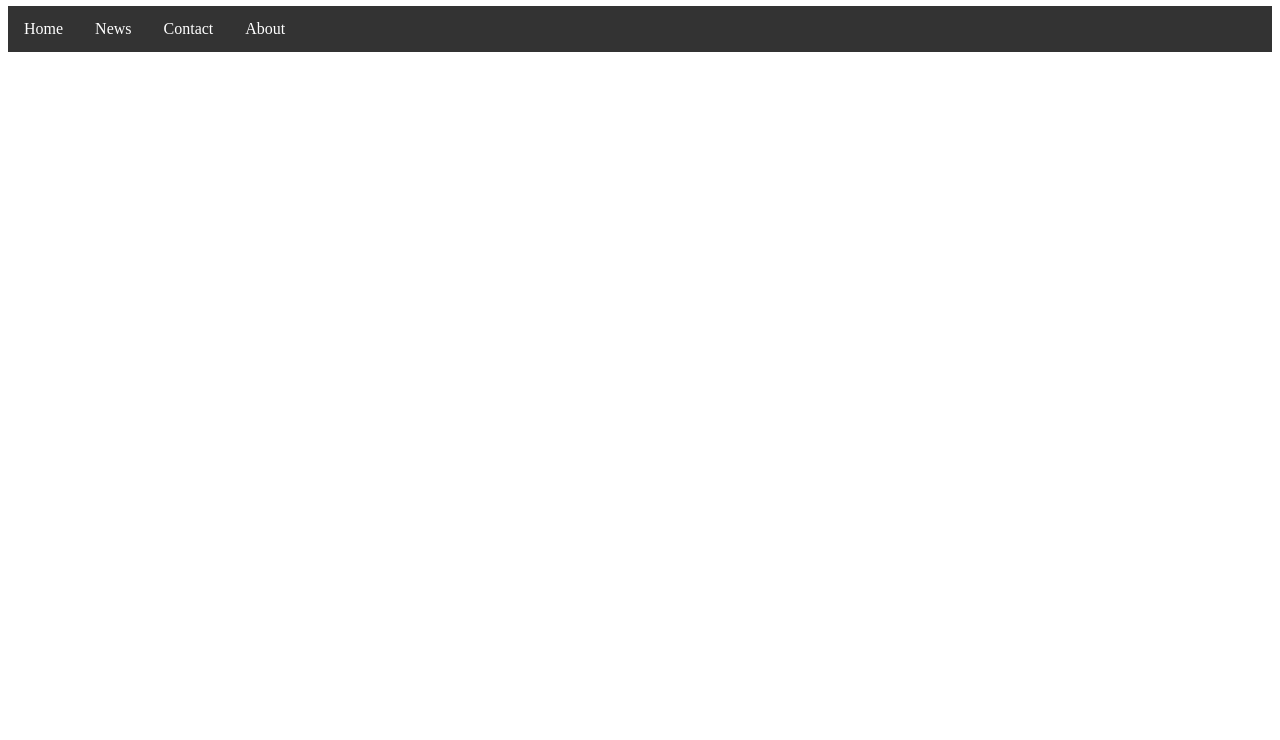
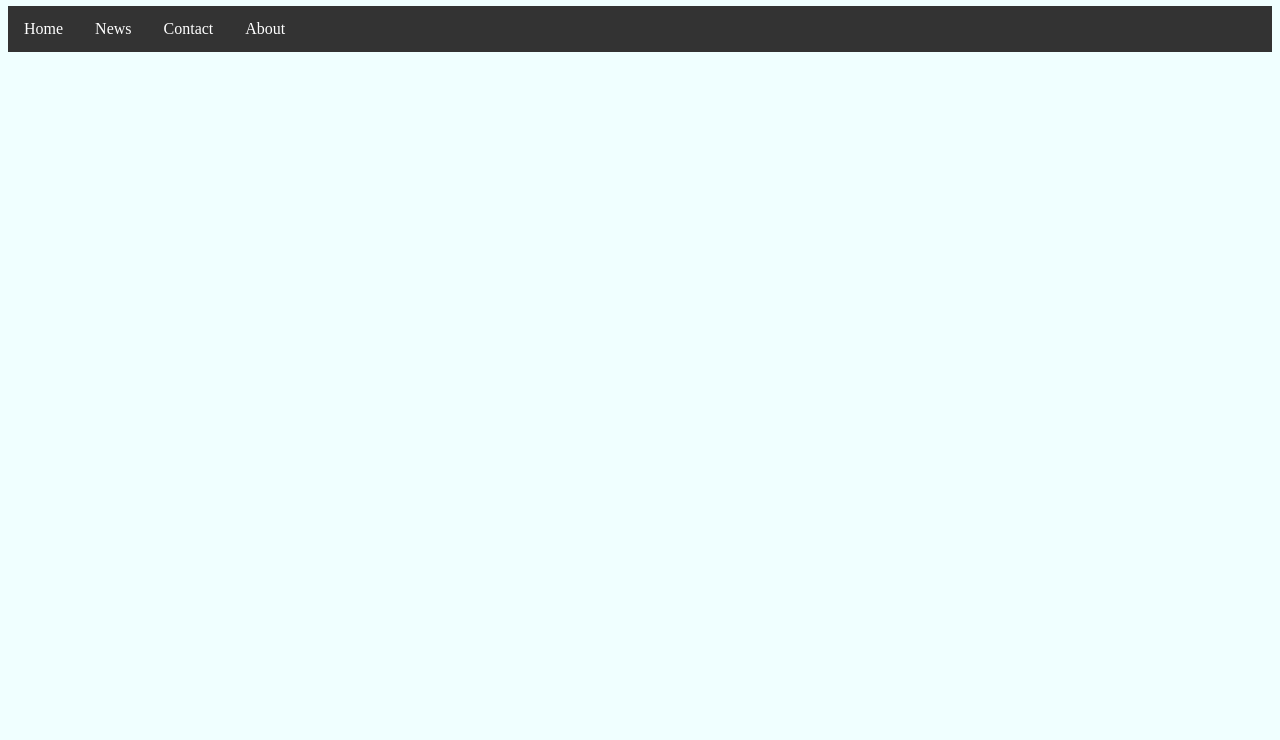
Before and after one commit to aryapande/aryapande.github.io, a plain HTML site: page index.html in a window 1280 px wide. Shown: the part 60-800 px from the top of the page. Drawn offline with Linux system fonts and the light colour scheme.

Commit message:
Update index.html

```diff
--- a/index.html
+++ b/index.html
@@ -26,6 +26,8 @@
         li a:hover {
           background-color: #111;
         }
+        body{background-color: Azure;
+        }
     </style>
   </head>
 
```
